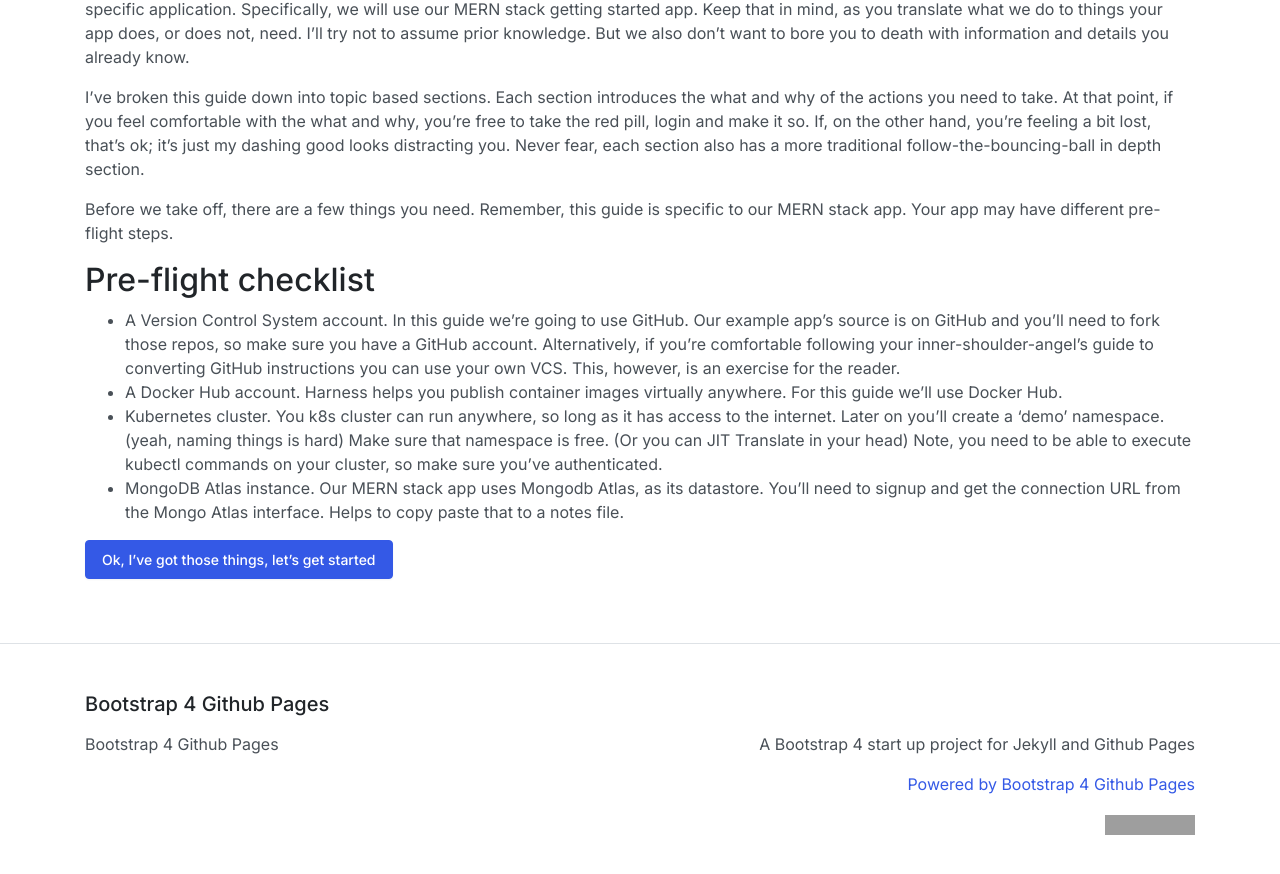
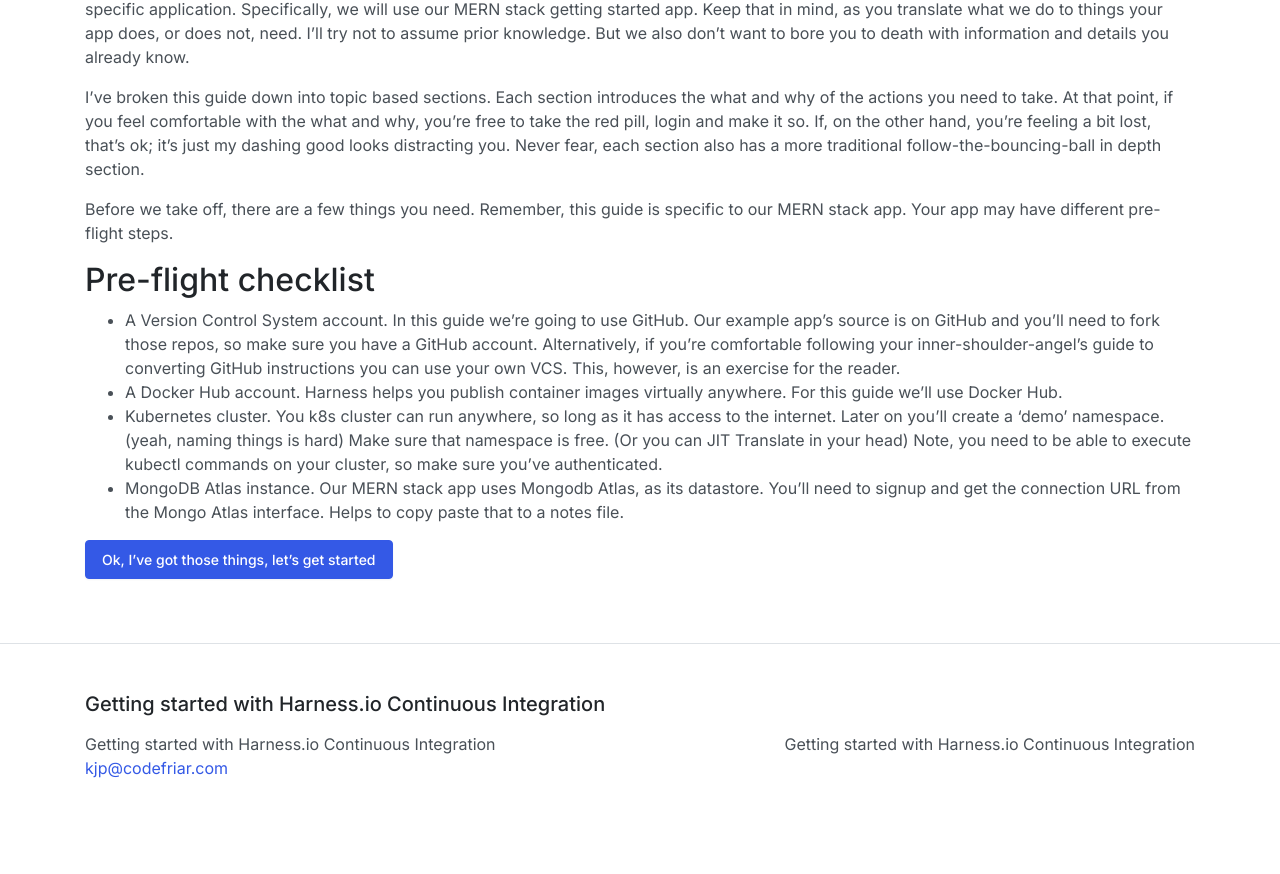
Before and after one commit to codefriar/bootstrap4-github-pages, a Jekyll site: the page built from index.md, in a window 1280 px wide and 900 px high, scrolled down 750 px. Shown: the top 874 px of the window. Built offline with Jekyll 4.4.1, drawn with Linux system fonts in a browser that asks for light colours; after the commit the page ends 1594 px from its top, so only the background shows below that; some of the changed text lies outside the part shown; grey boxes are pictures that could not be loaded.

Commit message:
updating metadata & footer

```diff
--- a/_config.yml
+++ b/_config.yml
@@ -13,10 +13,10 @@
 # you will see them accessed via {{ site.title }}, {{ site.email }}, and so on.
 # You can create any custom variable you would like, and they will be accessible
 # in the templates via {{ site.myvariable }}.
-title: Bootstrap 4 Github Pages
-email: ""
+title: Getting started with Harness.io Continuous Integration
+email: "kjp@codefriar.com"
 description: >- # this means to ignore newlines until "baseurl:"
-  A Bootstrap 4 start up project for Jekyll and Github Pages
+  Getting started with Harness.io Continuous Integration
 #baseurl: "" # the subpath of your site, e.g. /blog
 #url: "" # the base hostname & protocol for your site, e.g. http://example.com
 #twitter_username: jekyllrb
--- a/_includes/footer.html
+++ b/_includes/footer.html
@@ -1,43 +1,25 @@
-
 <div class="py-5 border-top">
   <div class="container">
-
     <p class="h5 mb-3">{{ site.title | escape }}</p>
 
     <div class="row">
-
       <div class="col-sm">
         <ul class="list-unstyled">
           <li>
-            {%- if site.author -%}
-              {{ site.author | escape }}
-            {%- else -%}
-              {{ site.title | escape }}
-            {%- endif -%}
+            {%- if site.author -%} {{ site.author | escape }} {%- else -%} {{
+            site.title | escape }} {%- endif -%}
           </li>
           {%- if site.email -%}
-            <li>
-              <a href="mailto:{{ site.email }}">
-                {{ site.email }}
-              </a>
-            </li>
+          <li>
+            <a href="mailto:{{ site.email }}"> {{ site.email }} </a>
+          </li>
           {%- endif -%}
         </ul>
       </div>
 
-
       <div class="col-sm text-right">
         <p>{{- site.description | escape -}}</p>
-
-        <p>
-          <a href="https://nicolas-van.github.io/bootstrap-4-github-pages/">Powered by Bootstrap 4 Github Pages</a>
-        </p>
-        <p>
-          <a href="https://github.com/nicolas-van/bootstrap-4-github-pages"><img alt="GitHub Repo stars" src="https://img.shields.io/github/stars/nicolas-van/bootstrap-4-github-pages?style=social"></a>
-        <p>
       </div>
-
     </div>
-
   </div>
 </div>
```
